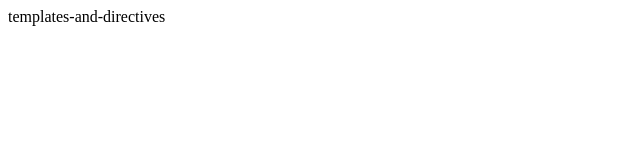
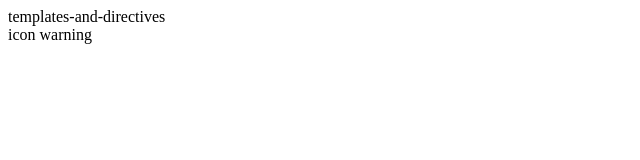
Before and after one commit to rmolodyko-softheme/angular-lessons, an Angular app: page / in a window 1280 px wide. Shown: the top 160 px of the page, without its empty margins (0-640 px from the left). Built offline with nearby package versions, Linux system fonts and the light colour scheme.

Commit message:
#6 Ng switch

```diff
--- a/src/app/app.component.html
+++ b/src/app/app.component.html
@@ -1 +1,8 @@
 <div>{{ name }}</div>
+
+<div [ngSwitch]="type">
+  <div *ngSwitchCase="'start'">icon start</div>
+  <div *ngSwitchCase="'warning'">icon warning</div>
+  <div *ngSwitchCase="'error'">icon error</div>
+  <div *ngSwitchDefault>icon default</div>
+</div>
--- a/src/app/app.component.ts
+++ b/src/app/app.component.ts
@@ -6,4 +6,12 @@ import { Component } from '@angular/core';
 })
 export class AppComponent {
   name = 'templates-and-directives';
+
+  type: string;
+
+  constructor() {
+    setTimeout(() => {
+      this.type = 'warning';
+    }, 3000);
+  }
 }
```
